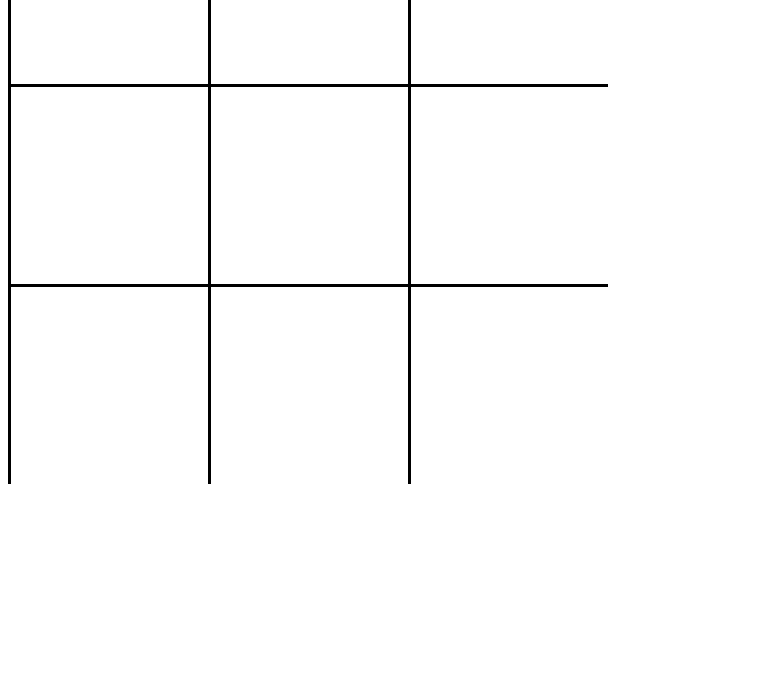
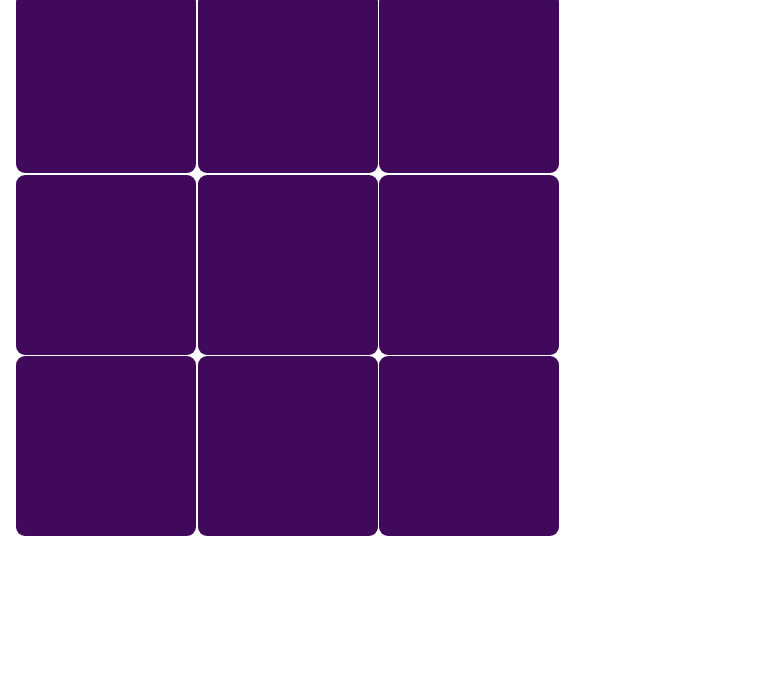
Before and after one commit to shrimp333/TicTacToe, a plain HTML site: page index.html in a window 1280 px wide. Shown: the part 124-800 px from the top of the page, without its empty margins (0-766 px from the left). Drawn offline with Linux system fonts and the light colour scheme.

Commit message:
made purple

```diff
--- a/index.html
+++ b/index.html
@@ -9,20 +9,20 @@
 </head>
 <body>
     <div class="space">
-        <div class="board">
-            <div class="place"><button id="button1" class="onBoard" onclick="changeState(1)"></button></div>
-            <div class="place"><button id="button2" class="onBoard" onclick="changeState(2)"></button></div>
-            <div class="place"><button id="button3" class="onBoard" onclick="changeState(3)"></button></div>
-            <div class="place"><button id="button4" class="onBoard" onclick="changeState(4)"></button></div>
-            <div class="place"><button id="button5" class="onBoard" onclick="changeState(5)"></button></div>
-            <div class="place"><button id="button6" class="onBoard" onclick="changeState(6)"></button></div>
-            <div class="place"><button id="button7" class="onBoard" onclick="changeState(7)"></button></div>
-            <div class="place"><button id="button8" class="onBoard" onclick="changeState(8)"></button></div>
-            <div class="place"><button id="button9" class="onBoard" onclick="changeState(9)"></button></div>
-        </div>
         <div>
             <button class="reset" onclick="reset()">Reset</button>
             <h1 id="condition">Playing</h1>
+        </div>
+        <div class="board">
+            <button id="button1" class="onBoard" onclick="changeState(1)"></button>
+            <button id="button2" class="onBoard" onclick="changeState(2)"></button>
+            <button id="button3" class="onBoard" onclick="changeState(3)"></button>
+            <button id="button4" class="onBoard" onclick="changeState(4)"></button>
+            <button id="button5" class="onBoard" onclick="changeState(5)"></button>
+            <button id="button6" class="onBoard" onclick="changeState(6)"></button>
+            <button id="button7" class="onBoard" onclick="changeState(7)"></button>
+            <button id="button8" class="onBoard" onclick="changeState(8)"></button>
+            <button id="button9" class="onBoard" onclick="changeState(9)"></button>
         </div>
     </div>
     <script src="main.js"></script>
--- a/main.js
+++ b/main.js
@@ -31,7 +31,10 @@ const conditionHeader = document.getElementById("condition");
 checkCondition = () => {
     //check if win
     for (i = 0; i < 8; i++) {
-        if (document.getElementById(`button${winConditions[i][0]}`).innerHTML == document.getElementById(`button${winConditions[i][1]}`).innerHTML && document.getElementById(`button${winConditions[i][0]}`).innerHTML == document.getElementById(`button${winConditions[i][2]}`).innerHTML && document.getElementById(`button${winConditions[i][0]}`).innerHTML != '') {
+        if (document.getElementById(`button${winConditions[i][0]}`).innerHTML == document.getElementById(`button${winConditions[i][1]}`).innerHTML
+            && document.getElementById(`button${winConditions[i][0]}`).innerHTML == document.getElementById(`button${winConditions[i][2]}`).innerHTML
+            && document.getElementById(`button${winConditions[i][0]}`).innerHTML != '')
+        {
             playing = false;
             conditionHeader.innerHTML = `${document.getElementById(`button${winConditions[i][0]}`).innerHTML} has won`
             return;
--- a/style.css
+++ b/style.css
@@ -1,30 +1,25 @@
 .board{
     display: grid;
-    width: 600px;
-    height: 600px;
+    width: 540px;
+    height: 540px;
     grid-template-columns: repeat(3, 3fr);
-    grid-template-rows: repeat(3, 3fr);
+    gap: .1rem;
+    /* grid-template-rows: repeat(3, 3fr); */
     place-items: center;
-}
-.place{
-    box-sizing: border-box;
-    width: 200px;
-    height: 200px;
-    border-style: solid;
+    margin: .5rem;
 }
 button.onBoard{
-    width: 200px;
-    height: 200px;
-    background: white;
+    color: white;
+    width: 180px;
+    height: 180px;
+    background: rgb(64, 9, 91);
     border: 0;
     font-size: 10rem;
+    border-radius: 5%;
 }
 button.onBoard:hover{
     cursor: pointer;
-    background: rgb(218, 218, 218);
-}
-.space{
-    display: flex;
+    background: rgb(38, 4, 55);
 }
 #condition{
     margin: 0;
@@ -42,7 +37,7 @@ button.onBoard:hover{
     cursor: pointer;
     background-color: rgb(0, 92, 92);
 }
-@media (max-width: 750px){
+/* @media (max-width: 750px){
     .board{
         width: 300px;
         height: 300px;
@@ -59,4 +54,4 @@ button.onBoard:hover{
     .space{
         display: block;
     }
-}
+} */
```
